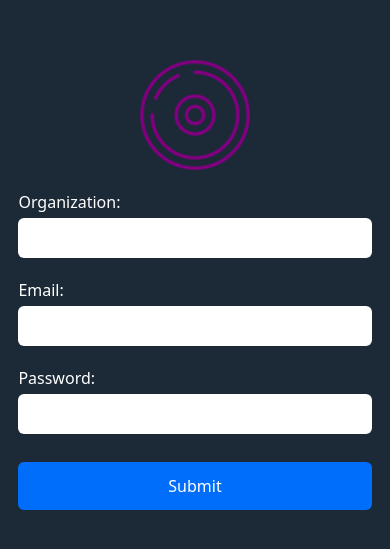
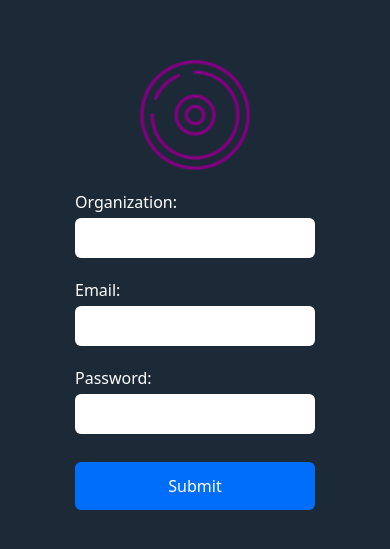
Before and after one commit to rjmags1/disc, a Next.js app: page /login in a window 390 px wide. Shown: the part 137-686 px from the top of the page. Built offline with nearby package versions, Linux system fonts and the light colour scheme.

Commit message:
login page responsive design

```diff
--- a/components/LoginFormWithValidation.js
+++ b/components/LoginFormWithValidation.js
@@ -25,7 +25,7 @@ function LoginFormWithValidation() {
     }
 
     return (
-        <div data-testid="login-form-val-container" className="max-w-sm">
+        <div data-testid="login-form-val-container" className="w-60 sm:w-80">
             { showInvalidMessage && <InvalidLoginMessage />}
             <LoginForm validate={ emailPasswordValidator }/>
         </div>
```
